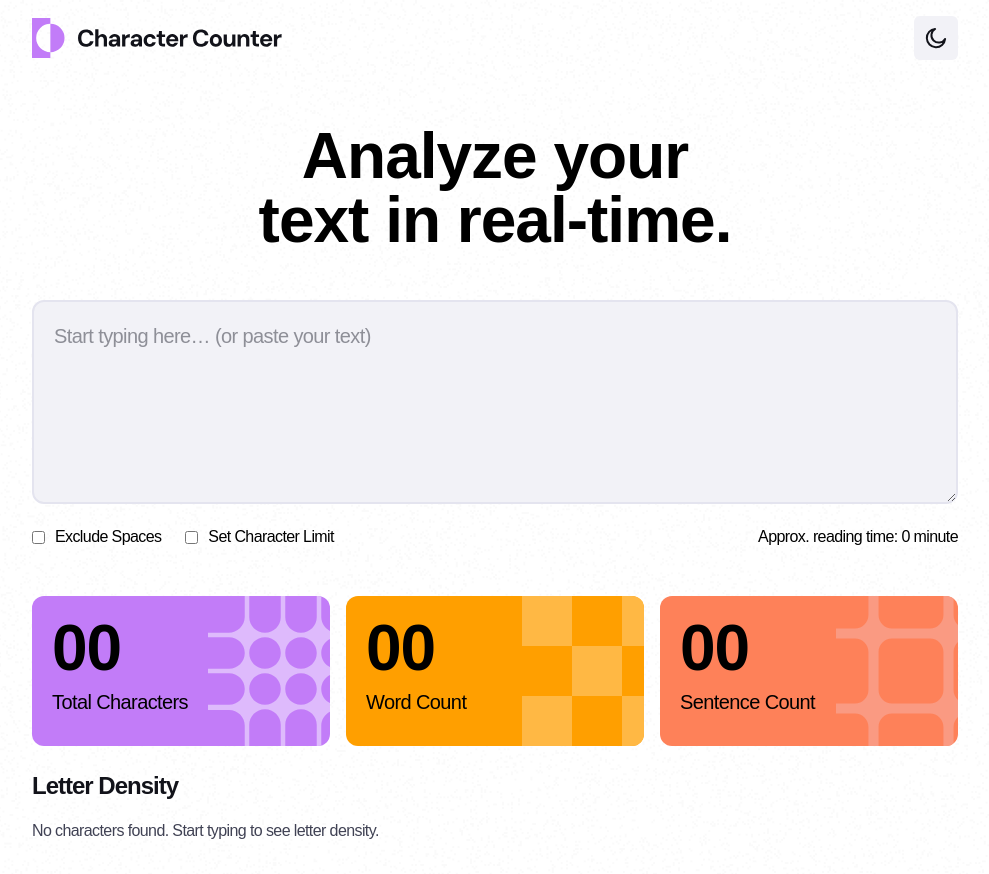
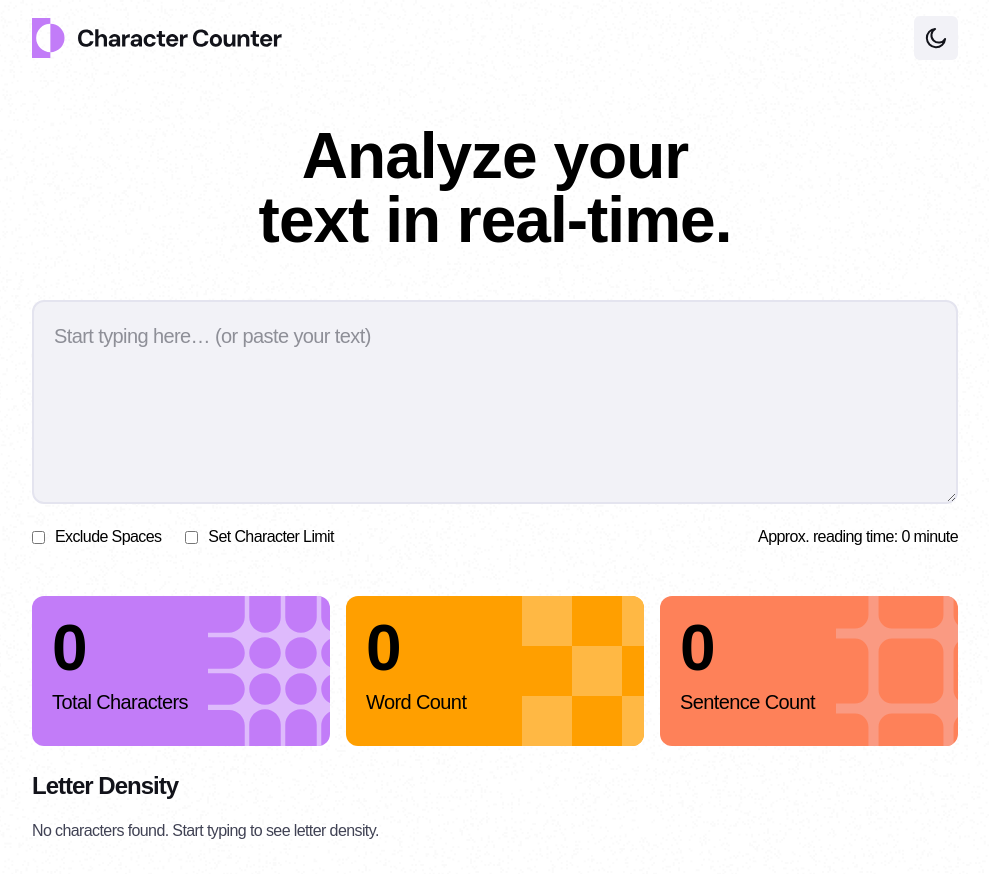
Before and after one commit to Maz-hub/react-character-counter, a React (Vite) app: page / in a window 1280 px wide. Shown: the whole page, without its empty margins (145-1134 px from the left). Built offline with nearby package versions, Linux system fonts and the light colour scheme; a web font is replaced by a local one.

Commit message:
Add stub analyze function and connect counts state to StatCards

```diff
--- a/src/App.jsx
+++ b/src/App.jsx
@@ -5,12 +5,30 @@ import StatCards from "./components/StatCards.jsx";
 import StatLetters from "./components/StatLetters.jsx";
 
 function App() {
-  const textRef = useRef();
+  const textRef = useRef(null);
+
+  const [counts, setCounts] = useState({
+    charAll: 0,
+    words: 0,
+    sentences: 0,
+    letterMap: {},
+  });
 
   const handleInput = () => {
     const text = textRef.current.value;
+    const results = analyze(text); // call the function
+    setCounts(results); // update the scoreboard state
     console.log(text);
   };
+
+  function analyze(text) {
+    return {
+      charAll: 0,
+      words: 0,
+      sentences: 0,
+      letterMap: {},
+    };
+  }
 
   return (
     <>
@@ -19,8 +37,8 @@ function App() {
         <h1 className="text-preset-1-mobile md:text-preset-1 md:max-w-[510px] md:mx-auto text-center my-8 md:my-10 lg:my-12">
           Analyze your text in real-time.
         </h1>
-        <TextInputArea textRef={textRef} onInput={handleInput} />
-        <StatCards />
+        <TextInputArea textRef={textRef} onUserTyping={handleInput} />
+        <StatCards counts={counts} />
         <StatLetters />
       </div>
     </>
--- a/src/components/StatCards.jsx
+++ b/src/components/StatCards.jsx
@@ -2,7 +2,7 @@ import WordCount from "../assets/images/pattern-word-count.svg";
 import SentenceCount from "../assets/images/pattern-sentence-count.svg";
 import CharCount from "../assets/images/pattern-character-count.svg";
 
-const StatCards = () => {
+const StatCards = ({ counts }) => {
   return (
     <>
       <section className="space-y-4 mt-10 mb-6 md:space-y-0 md:grid md:grid-cols-3 md:gap-4 lg:mt-12">
@@ -14,7 +14,9 @@ const StatCards = () => {
             aria-hidden="true"
             className=" absolute -right-13 md:-right-17 lg:-right-7 -top-4 md:-top-0 z-0"
           />
-          <p className="text-preset-1-mobile md:text-preset-1 mb-2 z-10">00</p>
+          <p className="text-preset-1-mobile md:text-preset-1 mb-2 z-10">
+            {counts.charAll}
+          </p>
           <p className="text-preset-3 z-10 isolate">Total Characters</p>
         </div>
         {/* Word Count */}
@@ -24,7 +26,9 @@ const StatCards = () => {
             alt="pattern-character-count"
             className=" absolute -right-13 -top-4 md:-top-0 z-0 lg:-right-7 "
           />
-          <p className="text-preset-1-mobile md:text-preset-1 mb-2">00</p>
+          <p className="text-preset-1-mobile md:text-preset-1 mb-2">
+            {counts.words}
+          </p>
           <p className="text-preset-3 isolate">Word Count</p>
         </div>
         {/* Sentense Count */}
@@ -34,7 +38,9 @@ const StatCards = () => {
             alt="pattern-character-count"
             className=" absolute -right-13 -top-4 md:-top-0 z-0 lg:-right-7"
           />
-          <p className="text-preset-1-mobile md:text-preset-1 mb-2">00</p>
+          <p className="text-preset-1-mobile md:text-preset-1 mb-2">
+            {counts.sentences}
+          </p>
           <p className="text-preset-3 isolate">Sentence Count</p>
         </div>
       </section>
--- a/src/components/TextInputArea.jsx
+++ b/src/components/TextInputArea.jsx
@@ -1,4 +1,4 @@
-const TextInputArea = ({ textRef, onInput }) => {
+const TextInputArea = ({ textRef, onUserTyping }) => {
   return (
     <>
       <section>
@@ -6,7 +6,7 @@ const TextInputArea = ({ textRef, onInput }) => {
         <div>
           <textarea
             ref={textRef}
-            onInput={onInput}
+            onInput={onUserTyping}
             placeholder="Start typing here… (or paste your text)"
             className="w-full rounded-[12px] border-2 border-[var(--color-light-200)] bg-[var(--color-light-100)] text-preset-3 text-[var(--color-dark-700)] p-3 md:px-5 md:pt-5 hover:bg-[var(--color-light-200)] cursor-pointer"
             rows="6"
```
